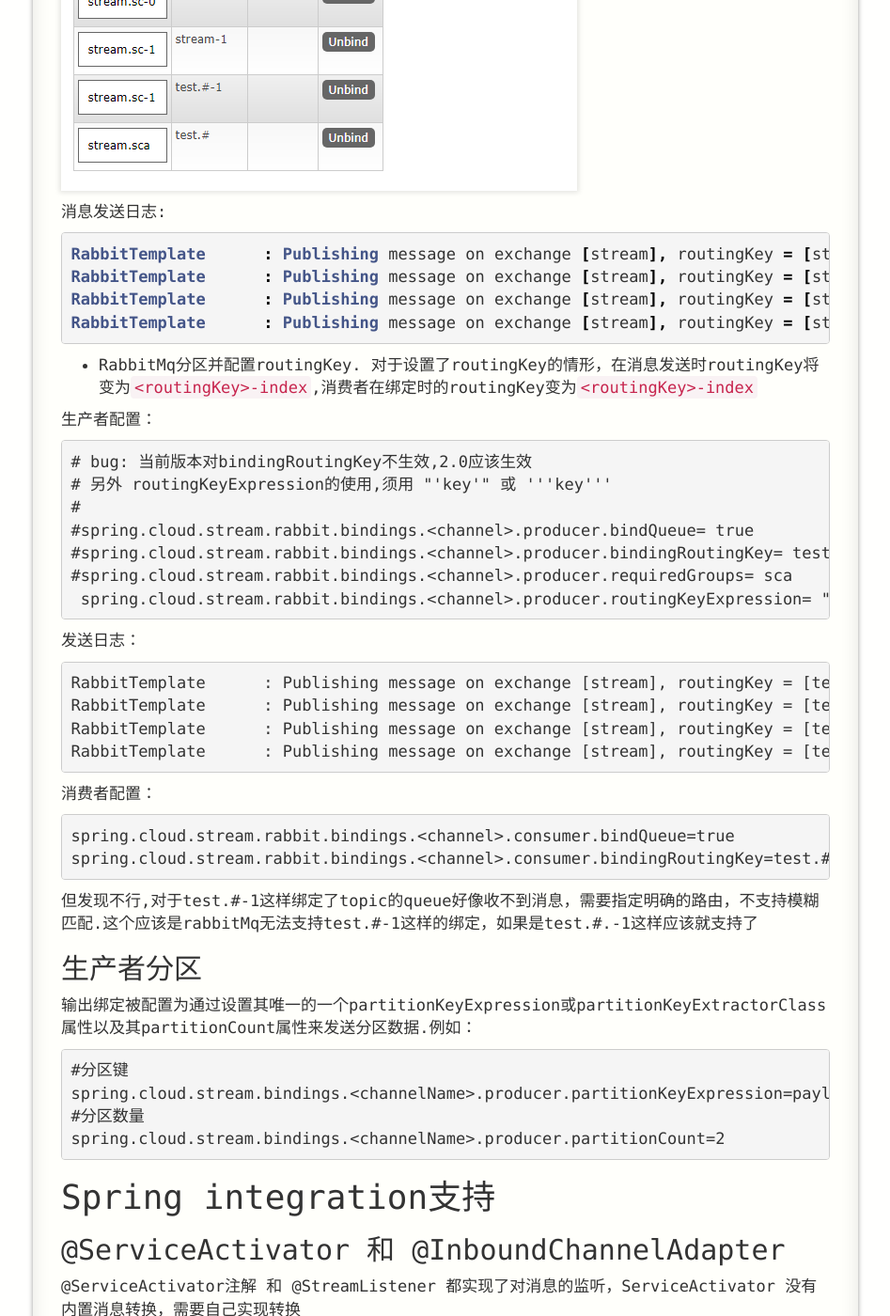
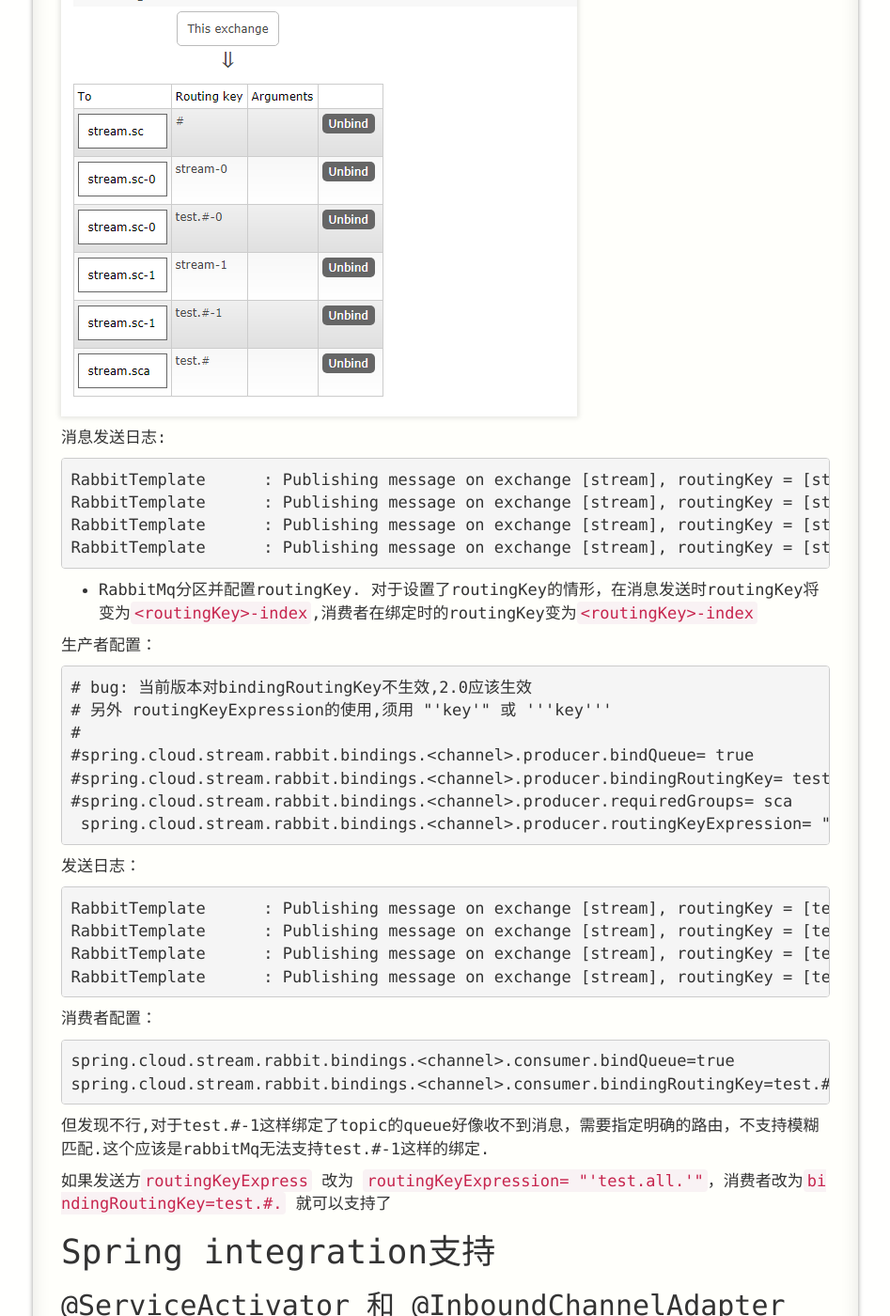
Before and after one commit to suimi/suimi.github.io, a Jekyll site: the page built from _posts/2017-11-23-spring-cloud-stream.md, in a window 1280 px wide and 1400 px high, scrolled down 1440 px. Shown: the whole window at 94% size, without its empty margins (20-967 px from the left). Built offline with Jekyll 4.4.1, drawn with Linux system fonts in a browser that asks for light colours; nearby versions of some CDN libraries; comment, search, counter and statistics services are not loaded; a style sheet for code colours, icons or effects is not loaded; some of the changed text lies outside the part shown.

Commit message:
cloud stream

````diff
--- a/_posts/2017-11-23-spring-cloud-stream.md
+++ b/_posts/2017-11-23-spring-cloud-stream.md
@@ -7,6 +7,7 @@
 {:toc}
 
 # 绑定器
+
 通过定义绑定器作为中间层，实现了应用程序与消息中间件细节之间的隔离。通过向应用程序暴露统一的Channel通过，是的应用程序不需要再考虑各种不同的消息中间件的实现。当需要升级消息中间件，或者是更换其他消息中间件产品时，我们需要做的就是更换对应的Binder绑定器而不需要修改任何应用逻辑 。
 
 目前只提供了RabbitMQ和Kafka的Binder实现
@@ -14,13 +15,14 @@
 # 分组
 
 - 对于rabbitMq, 配置分组后，会创建一个组名的queue,绑定到对应exchange
+- 对于kafka, 配置分组,对应kafka内部分组
 
 # 消息分区(partitions)
 
 Spring Cloud Stream对给定应用的多个实例之间分隔数据予以支持。在分隔方案中，物理交流媒介（如：代理主题）被视为分隔成了多个片（partitions）。一个或者多个生产者应用实例给多个消费者应用实例发送消息并确保相同特征的数据被同一消费者实例处理。
+
 Spring Cloud Stream对分割的进程实例实现进行了抽象。使得Spring Cloud Stream 为不具备分区功能的消息中间件（RabbitMQ）也增加了分区功能扩展。
 ## 消费者分区
-消费者分区与kafka分区不同
 
 ```
 #开启消费分区
@@ -31,8 +33,19 @@
 spring.cloud.stream.instanceIndex=1
 ```
 
-- RabbitMq 分区后，会根据对应的分区index创建queue.
-  eg:`<exchange>.<group>-index`,
+## 生产者分区
+
+输出绑定被配置为通过设置其唯一的一个partitionKeyExpression或partitionKeyExtractorClass属性以及其partitionCount属性来发送分区数据.例如：
+
+```
+#分区键
+spring.cloud.stream.bindings.<channelName>.producer.partitionKeyExpression=payload.id
+#分区数量
+spring.cloud.stream.bindings.<channelName>.producer.partitionCount=2
+```
+
+
+- RabbitMq 分区后，会根据对应的分区index创建queue. eg:`<exchange>.<group>-index`,
 
 ![queue](/static/img/queue.png)
 
@@ -40,7 +53,7 @@
 
 消息发送日志:
 
-```java
+```
 RabbitTemplate      : Publishing message on exchange [stream], routingKey = [stream-1]
 RabbitTemplate      : Publishing message on exchange [stream], routingKey = [stream-1]
 RabbitTemplate      : Publishing message on exchange [stream], routingKey = [stream-0]
@@ -51,7 +64,7 @@
 
 生产者配置：
 
-```
+~~~
 # bug: 当前版本对bindingRoutingKey不生效,2.0应该生效
 # 另外 routingKeyExpression的使用,须用 "'key'" 或 '''key'''
 #
@@ -59,7 +72,7 @@
 #spring.cloud.stream.rabbit.bindings.<channel>.producer.bindingRoutingKey= test.all
 #spring.cloud.stream.rabbit.bindings.<channel>.producer.requiredGroups= sca
  spring.cloud.stream.rabbit.bindings.<channel>.producer.routingKeyExpression= "'test.all'"
-```
+~~~
 
 发送日志：
 
@@ -77,21 +90,13 @@
 spring.cloud.stream.rabbit.bindings.<channel>.consumer.bindingRoutingKey=test.#
 ```
 
-但发现不行,对于test.#-1这样绑定了topic的queue好像收不到消息，需要指定明确的路由，不支持模糊匹配.这个应该是rabbitMq无法支持test.#-1这样的绑定，如果是test.#.-1这样应该就支持了
+但发现不行,对于test.#-1这样绑定了topic的queue好像收不到消息，需要指定明确的路由，不支持模糊匹配.这个应该是rabbitMq无法支持test.#-1这样的绑定.
 
-## 生产者分区
+如果发送方`routingKeyExpress` 改为 `routingKeyExpression= "'test.all.'"`，消费者改为`bindingRoutingKey=test.#.` 就可以支持了
 
-输出绑定被配置为通过设置其唯一的一个partitionKeyExpression或partitionKeyExtractorClass属性以及其partitionCount属性来发送分区数据.例如：
 
-```
-#分区键
-spring.cloud.stream.bindings.<channelName>.producer.partitionKeyExpression=payload.id
-#分区数量
-spring.cloud.stream.bindings.<channelName>.producer.partitionCount=2
-```
 
 # Spring integration支持
-
 ## @ServiceActivator 和 @InboundChannelAdapter
 @ServiceActivator注解 和 @StreamListener 都实现了对消息的监听，ServiceActivator 没有内置消息转换，需要自己实现转换
 
````
